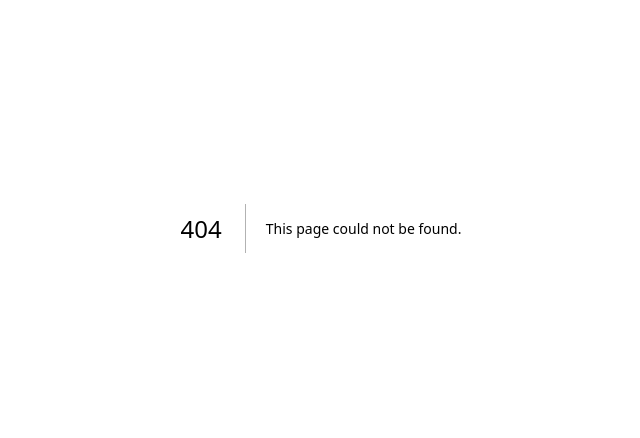
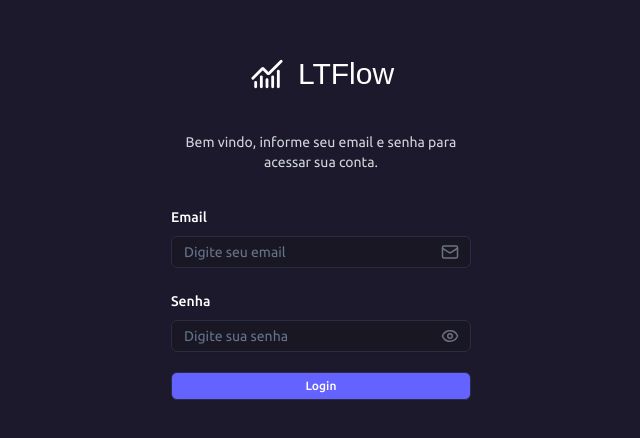
Before and after one commit to DannCesar/lt_flow, a Next.js app: page /login in a window 1280 px wide. Before the commit this address had no page. Shown: the part 172-610 px from the top of the page, without its empty margins (319-959 px from the left). Built offline with nearby package versions, Linux system fonts and the light colour scheme; a web font is replaced by a local one.

Commit message:
Feat: login with middleware

```diff
--- a/app/components/Shadcn/InputComponent/index.tsx
+++ b/app/components/Shadcn/InputComponent/index.tsx
@@ -22,10 +22,12 @@ export default function InputComponent({
   return (
     <div className="flex flex-col gap-2 ">
       <div className="relative">
-        {Icon && (
-          <Icon className="absolute left-3 top-1/2 -translate-y-1/2 text-gray-400 w-4 h-4" />
-        )}
-
+       {Icon && (
+        <Icon
+          className="absolute right-3 top-1/2 -translate-y-1/2 text-gray-500"
+          size={18}
+        />
+      )}
         <Input
           id={name}
           name={name}
--- a/app/components/Sidebar/index.tsx
+++ b/app/components/Sidebar/index.tsx
@@ -3,9 +3,12 @@ import { PanelLeft, ListIcon, LogOutIcon, Menu, X } from "lucide-react";
 import Link from "next/link";
 import ButtonComponent from "../Shadcn/Button";
 import { useState } from "react";
+import { useRouter } from "next/navigation";
+
 
 export default function Sidebar() {
   const [isSidebarOpen, setIsSidebarOpen] = useState(false);
+  const router = useRouter()
 
   const toggleSidebar = () => {
     setIsSidebarOpen(!isSidebarOpen);
@@ -14,6 +17,13 @@ export default function Sidebar() {
   const closeSidebar = () => {
     setIsSidebarOpen(false);
   };
+
+  const handleLogout = () => {
+  document.cookie = "token=; path=/; max-age=0";
+  router.push("/login");
+  closeSidebar();
+};
+
 
   return (
     <>
@@ -70,6 +80,7 @@ export default function Sidebar() {
 
         <div className="mt-auto pt-8 md:pt-0 md:mt-96">
           <ButtonComponent
+          onClick={handleLogout}
             className="w-full border-none rounded-lg flex justify-start items-center shadow-none bg-[#1A1724] hover:bg-[#2B2C42] gap-5 cursor-pointer py-4 px-5 text-lg md:text-base md:py-0 md:px-0 md:rounded-sm"
           >
             <LogOutIcon width={24} height={24} className="md:w-5 md:h-5" />
--- /dev/null
+++ b/app/login/page.tsx
@@ -0,0 +1,82 @@
+"use client";
+
+import { useEffect, useState } from "react";
+import { useRouter } from "next/navigation";
+import { AuthService } from "@/services/AuthService";
+
+import ButtonComponent from "../components/Shadcn/Button";
+import { useForm } from "react-hook-form";
+import { Form } from "../components/Shadcn/ui/form";
+import { FormInput } from "../components/Shadcn/FormInput";
+import { ChartNoAxesCombinedIcon, Eye, Mail } from "lucide-react";
+
+export default function LoginPage() {
+  const [tokenToSave, setTokenToSave] = useState<string | null>(null);
+  const router = useRouter();
+  const authService = new AuthService();
+
+  const form = useForm({
+    defaultValues: {
+      email: "",
+      password: "",
+    },
+  });
+
+  useEffect(() => {
+    if (tokenToSave) {
+      document.cookie = `token=${tokenToSave}; path=/; max-age=86400`;
+      router.push("/");
+    }
+  }, [tokenToSave, router]);
+
+  async function handleLogin(values: any) {
+    try {
+      const { token } = await authService.login(values.email, values.password);
+      setTokenToSave(token);
+    } catch {}
+  }
+
+    return (
+    <div className="min-h-screen bg-[#1B192B] flex flex-col items-center justify-center px-6 text-white">
+      <div className="flex items-center gap-3 mb-10">
+        <ChartNoAxesCombinedIcon width={38} height={34} />
+        <span className="goudy text-3xl">LTFlow</span>
+      </div>
+      <p className="text-sm text-gray-300 mb-8 max-w-xs text-center">
+        Bem vindo, informe seu email e senha para acessar sua conta.
+      </p>
+
+      <Form {...form}>
+        <form
+          onSubmit={form.handleSubmit(handleLogin)}
+          className="flex flex-col gap-5 w-[300px]"
+        >
+          <FormInput
+            control={form.control}
+            name="email"
+            label="Email"
+            placeholder="Digite seu email"
+            type="email"
+            icon={Mail}
+          />
+
+          <FormInput
+            control={form.control}
+            name="password"
+            label="Senha"
+            placeholder="Digite sua senha"
+            type={"password"}
+            icon={Eye}
+          />
+
+          <ButtonComponent
+            type="submit"
+            className="w-full bg-[#6563FF] hover:bg-[#5453e6] transition-colors text-white py-2 rounded-md"
+          >
+            Login
+          </ButtonComponent>
+        </form>
+      </Form>
+    </div>
+  );
+}
--- /dev/null
+++ b/services/AuthService.ts
@@ -0,0 +1,28 @@
+import { toast } from "sonner";
+
+export class AuthService {
+  async login(email: string, password: string) {
+    await new Promise((r) => setTimeout(r, 500));
+
+    if (email === "lt@app.com" && password === "@LTFlow") {
+      return {
+        token: "mock-token-lt",
+        user: {
+          id: 1,
+          name: "Daniel Cesar",
+          email: "lt@app.com",
+        },
+      };
+    }
+
+    toast.error(
+      "Erro ao realizar login, verifique se seu e-mail ou senha estão corretos."
+    );
+    throw new Error("Credenciais inválidas");
+  }
+
+  async logout() {
+    document.cookie = "token; path/; max-age=0"
+    return true;
+  }
+}
```
Also changed, not shown: middleware.ts (added, +30 -0 lines).
